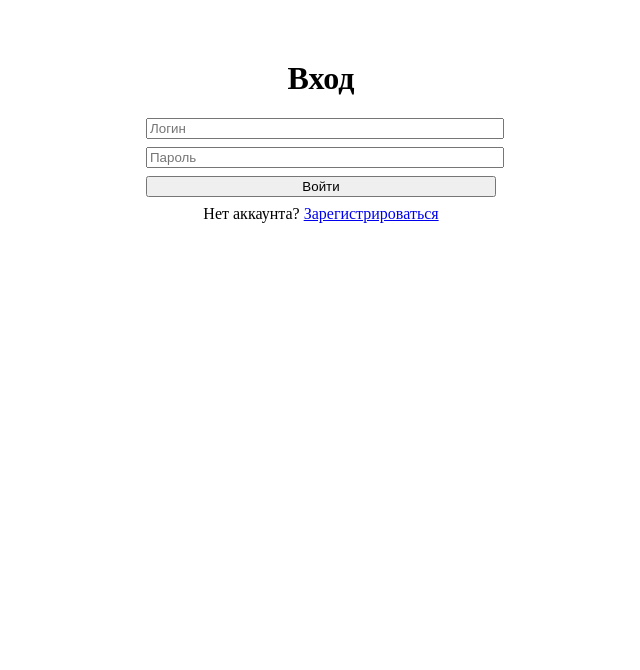
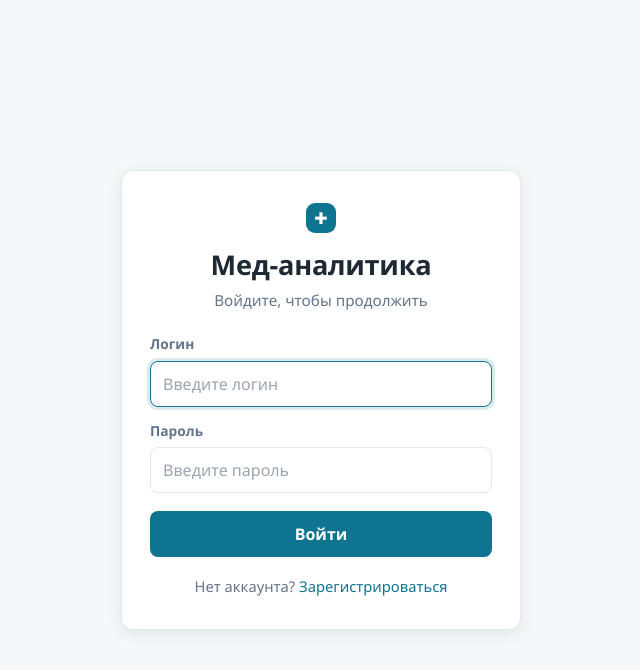
Before and after one commit to VDolesov/Medical_React_frontend, a React (Create React App) app: page /login in a window 1280 px wide. Shown: the top 670 px of the page, without its empty margins (319-959 px from the left). Built offline with nearby package versions, Linux system fonts and the light colour scheme.

Commit message:
feat: дизайн-система, навбар и страница входа

```diff
--- a/src/App.js
+++ b/src/App.js
@@ -1,5 +1,5 @@
 import React, { useState, useEffect } from "react";
-import { BrowserRouter, Routes, Route, Link, Navigate } from "react-router-dom";
+import { BrowserRouter, Routes, Route, Navigate } from "react-router-dom";
 import LoginPage from "./pages/LoginPage";
 import RegisterPage from "./pages/RegisterPage";
 import ProfilePage from "./pages/ProfilePage";
@@ -9,6 +9,7 @@ import ReportViewPage from "./pages/ReportViewPage";
 import UploadPage from "./pages/UploadPage";
 import AdminUsersPage from "./pages/AdminUsersPage";
 import AdminReportsPage from "./pages/AdminReportsPage";
+import Navbar from "./components/Navbar";
 import { getMe } from "./api";
 
 function App() {
@@ -44,22 +45,7 @@ function App() {
 
   return (
     <BrowserRouter>
-      {token && (
-        <nav style={{ background: "#f4f4f4", padding: "10px 20px", marginBottom: 24 }}>
-          <Link to="/" style={{ marginRight: 20 }}>Анализы</Link>
-          <Link to="/upload" style={{ marginRight: 20 }}>Загрузить</Link>
-          <Link to="/norms" style={{ marginRight: 20 }}>Нормы</Link>
-          <Link to="/profile" style={{ marginRight: 20 }}>Профиль</Link>
-          {/* Админ-ссылки */}
-          {user?.role === "admin" && (
-            <>
-              <Link to="/admin/users" style={{ marginRight: 20 }}>Пользователи</Link>
-              <Link to="/admin/reports" style={{ marginRight: 20 }}>Все отчёты</Link>
-            </>
-          )}
-          <button onClick={handleLogout}>Выйти</button>
-        </nav>
-      )}
+      {token && <Navbar user={user} onLogout={handleLogout} />}
       <Routes>
         {!token ? (
           <>
--- /dev/null
+++ b/src/components/Navbar.css
@@ -0,0 +1,121 @@
+.topbar {
+  background: var(--surface);
+  border-bottom: 1px solid var(--border);
+  box-shadow: var(--shadow-sm);
+  position: sticky;
+  top: 0;
+  z-index: 50;
+}
+.topbar-inner {
+  max-width: 1080px;
+  margin: 0 auto;
+  padding: 0 20px;
+  display: flex;
+  align-items: center;
+  gap: 16px;
+  min-height: 60px;
+}
+
+.brand {
+  display: flex;
+  align-items: center;
+  gap: 9px;
+  font-weight: 700;
+  font-size: 1.05rem;
+  color: var(--text);
+}
+.brand:hover { text-decoration: none; }
+.brand-mark {
+  display: inline-flex;
+  align-items: center;
+  justify-content: center;
+  width: 30px;
+  height: 30px;
+  background: var(--brand);
+  color: #fff;
+  border-radius: 9px;
+  font-size: 1rem;
+}
+
+.nav {
+  display: flex;
+  align-items: center;
+  gap: 4px;
+  margin-left: auto;
+}
+.nav-link {
+  padding: 8px 12px;
+  border-radius: var(--radius-sm);
+  color: var(--text-muted);
+  font-weight: 600;
+  font-size: 0.94rem;
+}
+.nav-link:hover {
+  background: var(--surface-2);
+  color: var(--text);
+  text-decoration: none;
+}
+.nav-link-active {
+  color: var(--brand-dark);
+  background: var(--brand-light);
+}
+
+.nav-user {
+  display: flex;
+  align-items: center;
+  gap: 10px;
+  margin-left: 12px;
+  padding-left: 12px;
+  border-left: 1px solid var(--border);
+}
+.user-chip {
+  font-weight: 600;
+  color: var(--text);
+  font-size: 0.92rem;
+}
+.logout-btn { padding: 7px 14px; }
+
+.nav-toggle {
+  display: none;
+  flex-direction: column;
+  gap: 4px;
+  margin-left: auto;
+  background: transparent;
+  border: 1px solid var(--border);
+  padding: 9px 10px;
+}
+.nav-toggle span {
+  display: block;
+  width: 18px;
+  height: 2px;
+  background: var(--text);
+}
+
+@media (max-width: 760px) {
+  .nav-toggle { display: flex; }
+  .nav {
+    display: none;
+    position: absolute;
+    top: 60px;
+    left: 0;
+    right: 0;
+    flex-direction: column;
+    align-items: stretch;
+    gap: 2px;
+    background: var(--surface);
+    border-bottom: 1px solid var(--border);
+    box-shadow: var(--shadow);
+    padding: 10px 16px 16px;
+    margin-left: 0;
+  }
+  .nav-open { display: flex; }
+  .nav-user {
+    margin-left: 0;
+    padding-left: 0;
+    border-left: none;
+    border-top: 1px solid var(--border);
+    margin-top: 6px;
+    padding-top: 12px;
+    justify-content: space-between;
+  }
+}
--- a/src/components/Navbar.js
+++ b/src/components/Navbar.js
@@ -1,22 +1,47 @@
-import React from "react";
-import { Link } from "react-router-dom";
+import React, { useState } from "react";
+import { NavLink, Link } from "react-router-dom";
+import "./Navbar.css";
+
+const linkClass = ({ isActive }) => "nav-link" + (isActive ? " nav-link-active" : "");
 
 function Navbar({ user, onLogout }) {
+  const [open, setOpen] = useState(false);
+  const isAdmin = user?.role === "admin";
+  const close = () => setOpen(false);
+
   return (
-    <nav style={{ padding: 16, background: "#f3f3f3", marginBottom: 24 }}>
-      <Link to="/" style={{ marginRight: 20 }}>Главная</Link>
-      <Link to="/upload" style={{ marginRight: 20 }}>Загрузить файл</Link>
-      <Link to="/reports" style={{ marginRight: 20 }}>Мои отчёты</Link>
-      <Link to="/norms" style={{ marginRight: 20 }}>Нормы</Link>
-      <Link to="/profile" style={{ marginRight: 20 }}>Профиль</Link>
-      {user ? (
-        <span>
-          {user.username} <button onClick={onLogout}>Выйти</button>
-        </span>
-      ) : (
-        <Link to="/login">Войти</Link>
-      )}
-    </nav>
+    <header className="topbar">
+      <div className="topbar-inner">
+        <Link to="/" className="brand" onClick={close}>
+          <span className="brand-mark">✚</span>
+          <span className="brand-name">Мед-аналитика</span>
+        </Link>
+
+        <button className="nav-toggle" onClick={() => setOpen(v => !v)} aria-label="Меню">
+          <span /><span /><span />
+        </button>
+
+        <nav className={"nav" + (open ? " nav-open" : "")}>
+          <NavLink to="/" end className={linkClass} onClick={close}>Анализы</NavLink>
+          <NavLink to="/upload" className={linkClass} onClick={close}>Загрузить</NavLink>
+          <NavLink to="/norms" className={linkClass} onClick={close}>Нормы</NavLink>
+          <NavLink to="/profile" className={linkClass} onClick={close}>Профиль</NavLink>
+          {isAdmin && (
+            <>
+              <NavLink to="/admin/users" className={linkClass} onClick={close}>Пользователи</NavLink>
+              <NavLink to="/admin/reports" className={linkClass} onClick={close}>Все отчёты</NavLink>
+            </>
+          )}
+          <div className="nav-user">
+            {user?.username && <span className="user-chip">{user.username}</span>}
+            {isAdmin && <span className="badge badge-brand">админ</span>}
+            <button className="btn-ghost logout-btn" onClick={() => { close(); onLogout(); }}>
+              Выйти
+            </button>
+          </div>
+        </nav>
+      </div>
+    </header>
   );
 }
 
--- a/src/index.css
+++ b/src/index.css
@@ -1,13 +1,216 @@
+/* Дизайн-система проекта: токены, типографика, базовые элементы */
+
+:root {
+  --brand: #0e7490;
+  --brand-dark: #155e75;
+  --brand-light: #e2f2f6;
+  --accent: #2563eb;
+
+  --bg: #f5f7f9;
+  --surface: #ffffff;
+  --surface-2: #f0f3f5;
+  --border: #e2e8ec;
+
+  --text: #1f2933;
+  --text-muted: #64748b;
+
+  --success: #16a34a;
+  --success-bg: #e9f7ef;
+  --warning: #b45309;
+  --warning-bg: #fdf3e7;
+  --danger: #dc2626;
+  --danger-bg: #fcecec;
+
+  --radius: 12px;
+  --radius-sm: 8px;
+  --shadow-sm: 0 1px 2px rgba(15, 30, 45, 0.06), 0 1px 3px rgba(15, 30, 45, 0.04);
+  --shadow: 0 4px 16px rgba(15, 30, 45, 0.08);
+
+  --font: 'Segoe UI', -apple-system, BlinkMacSystemFont, 'Roboto', 'Helvetica Neue', sans-serif;
+}
+
+* {
+  box-sizing: border-box;
+}
+
 body {
   margin: 0;
-  font-family: -apple-system, BlinkMacSystemFont, 'Segoe UI', 'Roboto', 'Oxygen',
-    'Ubuntu', 'Cantarell', 'Fira Sans', 'Droid Sans', 'Helvetica Neue',
-    sans-serif;
+  font-family: var(--font);
+  color: var(--text);
+  background: var(--bg);
+  line-height: 1.5;
   -webkit-font-smoothing: antialiased;
   -moz-osx-font-smoothing: grayscale;
 }
 
-code {
-  font-family: source-code-pro, Menlo, Monaco, Consolas, 'Courier New',
-    monospace;
+h1, h2, h3, h4 {
+  color: var(--text);
+  font-weight: 650;
+  letter-spacing: -0.01em;
+  margin: 0 0 0.6em;
 }
+
+h1 { font-size: 1.7rem; }
+h2 { font-size: 1.35rem; }
+h3 { font-size: 1.15rem; }
+
+a {
+  color: var(--brand);
+  text-decoration: none;
+}
+a:hover { text-decoration: underline; }
+
+/* Раскладка страницы */
+.page {
+  max-width: 1080px;
+  margin: 0 auto;
+  padding: 24px 20px 48px;
+}
+.page-narrow {
+  max-width: 440px;
+  margin: 0 auto;
+  padding: 24px 20px 48px;
+}
+
+/* Карточка */
+.card {
+  background: var(--surface);
+  border: 1px solid var(--border);
+  border-radius: var(--radius);
+  box-shadow: var(--shadow-sm);
+  padding: 20px;
+}
+
+/* Поля ввода */
+input, select, textarea {
+  width: 100%;
+  font: inherit;
+  color: var(--text);
+  background: var(--surface);
+  border: 1px solid var(--border);
+  border-radius: var(--radius-sm);
+  padding: 10px 12px;
+  outline: none;
+  transition: border-color 0.15s, box-shadow 0.15s;
+}
+input::placeholder, textarea::placeholder { color: #9aa5b1; }
+input:focus, select:focus, textarea:focus {
+  border-color: var(--brand);
+  box-shadow: 0 0 0 3px rgba(14, 116, 144, 0.15);
+}
+
+label {
+  display: block;
+  font-size: 0.86rem;
+  font-weight: 600;
+  color: var(--text-muted);
+  margin-bottom: 6px;
+}
+
+/* Кнопки */
+button, .btn {
+  font: inherit;
+  font-weight: 600;
+  cursor: pointer;
+  border: 1px solid transparent;
+  border-radius: var(--radius-sm);
+  padding: 10px 16px;
+  background: var(--brand);
+  color: #fff;
+  transition: background 0.15s, box-shadow 0.15s, transform 0.05s;
+}
+button:hover, .btn:hover { background: var(--brand-dark); }
+button:active, .btn:active { transform: translateY(1px); }
+button:disabled { opacity: 0.6; cursor: not-allowed; }
+
+.btn-ghost {
+  background: transparent;
+  color: var(--text);
+  border-color: var(--border);
+}
+.btn-ghost:hover { background: var(--surface-2); }
+
+.btn-danger { background: var(--danger); }
+.btn-danger:hover { background: #b91c1c; }
+
+/* Таблицы */
+table {
+  width: 100%;
+  border-collapse: collapse;
+  font-size: 0.94rem;
+}
+th, td {
+  text-align: left;
+  padding: 11px 14px;
+  border-bottom: 1px solid var(--border);
+}
+thead th {
+  background: var(--surface-2);
+  color: var(--text-muted);
+  font-weight: 600;
+  font-size: 0.82rem;
+  text-transform: uppercase;
+  letter-spacing: 0.03em;
+}
+tbody tr:hover { background: var(--surface-2); }
+
+/* Уведомления */
+.alert {
+  border-radius: var(--radius-sm);
+  padding: 10px 14px;
+  font-size: 0.92rem;
+}
+.alert-error { background: var(--danger-bg); color: var(--danger); }
+.alert-success { background: var(--success-bg); color: var(--success); }
+
+/* Бейджи */
+.badge {
+  display: inline-block;
+  padding: 3px 10px;
+  border-radius: 999px;
+  font-size: 0.78rem;
+  font-weight: 600;
+}
+.badge-muted { background: var(--surface-2); color: var(--text-muted); }
+.badge-brand { background: var(--brand-light); color: var(--brand-dark); }
+
+.text-muted { color: var(--text-muted); }
+
+/* Экран входа / регистрации */
+.auth-wrap {
+  min-height: 100vh;
+  display: flex;
+  align-items: center;
+  justify-content: center;
+  padding: 24px;
+}
+.auth-card {
+  width: 100%;
+  max-width: 400px;
+  padding: 32px 28px;
+  box-shadow: var(--shadow);
+}
+.auth-head {
+  text-align: center;
+  margin-bottom: 22px;
+}
+.auth-mark {
+  width: 46px;
+  height: 46px;
+  font-size: 1.5rem;
+  border-radius: 13px;
+  margin-bottom: 12px;
+}
+.auth-title { margin: 0 0 4px; }
+.auth-sub { margin: 0; font-size: 0.95rem; }
+.auth-form {
+  display: flex;
+  flex-direction: column;
+  gap: 14px;
+}
+.auth-submit { width: 100%; margin-top: 4px; }
+.auth-foot {
+  text-align: center;
+  margin-top: 18px;
+  font-size: 0.92rem;
+}
--- a/src/index.js
+++ b/src/index.js
@@ -1,5 +1,6 @@
 import React from 'react';
 import ReactDOM from 'react-dom/client';
+import './index.css';
 import App from './App';
 
 const root = ReactDOM.createRoot(document.getElementById('root'));
--- a/src/pages/LoginPage.js
+++ b/src/pages/LoginPage.js
@@ -6,53 +6,67 @@ function LoginPage({ onLogin }) {
   const [username, setUsername] = useState("");
   const [password, setPassword] = useState("");
   const [error, setError] = useState(null);
+  const [loading, setLoading] = useState(false);
   const navigate = useNavigate();
 
   const handleSubmit = async (e) => {
     e.preventDefault();
     setError(null);
+    setLoading(true);
     try {
-      // 1. Запрос на /login — получаем токен
       const data = await loginUser({ username, password });
-
-      // 2. Получаем профиль, чтобы узнать роль
       const profile = await getMe(data.token);
-
-      // 3. onLogin теперь принимает два аргумента: токен и роль!
       onLogin(data.token, profile.role);
-
       navigate("/");
     } catch (e) {
       setError("Неверный логин или пароль");
+    } finally {
+      setLoading(false);
     }
   };
 
   return (
-    <div style={{ maxWidth: 350, margin: "60px auto", textAlign: "center" }}>
-      <h1>Вход</h1>
-      <form onSubmit={handleSubmit}>
+    <div className="auth-wrap">
+      <div className="card auth-card">
+        <div className="auth-head">
+          <span className="brand-mark auth-mark">✚</span>
+          <h1 className="auth-title">Мед-аналитика</h1>
+          <p className="text-muted auth-sub">Войдите, чтобы продолжить</p>
+        </div>
+
+        <form onSubmit={handleSubmit} className="auth-form">
+          <div>
+            <label htmlFor="login-username">Логин</label>
             <input
+              id="login-username"
               type="text"
-          placeholder="Логин"
+              placeholder="Введите логин"
               value={username}
-          onChange={e => setUsername(e.target.value)}
-          style={{ width: "100%", marginBottom: 8 }}
+              onChange={(e) => setUsername(e.target.value)}
+              autoFocus
             />
+          </div>
+          <div>
+            <label htmlFor="login-password">Пароль</label>
             <input
+              id="login-password"
               type="password"
-          placeholder="Пароль"
+              placeholder="Введите пароль"
               value={password}
-          onChange={e => setPassword(e.target.value)}
-          style={{ width: "100%", marginBottom: 8 }}
+              onChange={(e) => setPassword(e.target.value)}
             />
-        <button style={{ width: "100%", marginBottom: 8 }} type="submit">
-          Войти
+          </div>
+
+          {error && <div className="alert alert-error">{error}</div>}
+
+          <button type="submit" disabled={loading} className="auth-submit">
+            {loading ? "Вход…" : "Войти"}
           </button>
         </form>
-      {error && <div style={{ color: "red", marginBottom: 8 }}>{error}</div>}
-      <div>
-        Нет аккаунта?{" "}
-        <Link to="/register">Зарегистрироваться</Link>
+
+        <div className="auth-foot text-muted">
+          Нет аккаунта? <Link to="/register">Зарегистрироваться</Link>
+        </div>
       </div>
     </div>
   );
```
Lines whose indentation alone changed are shown as unchanged.
